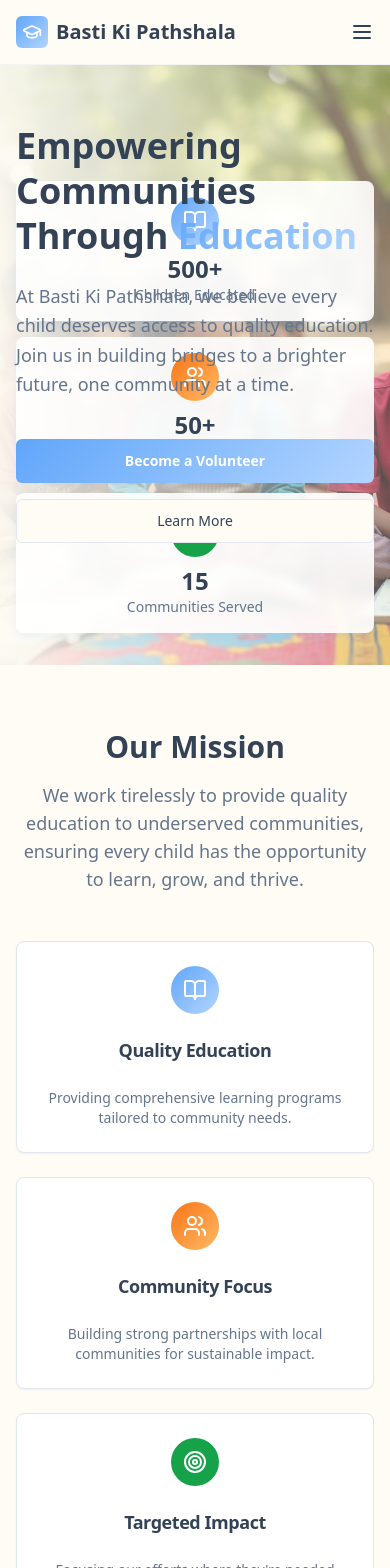
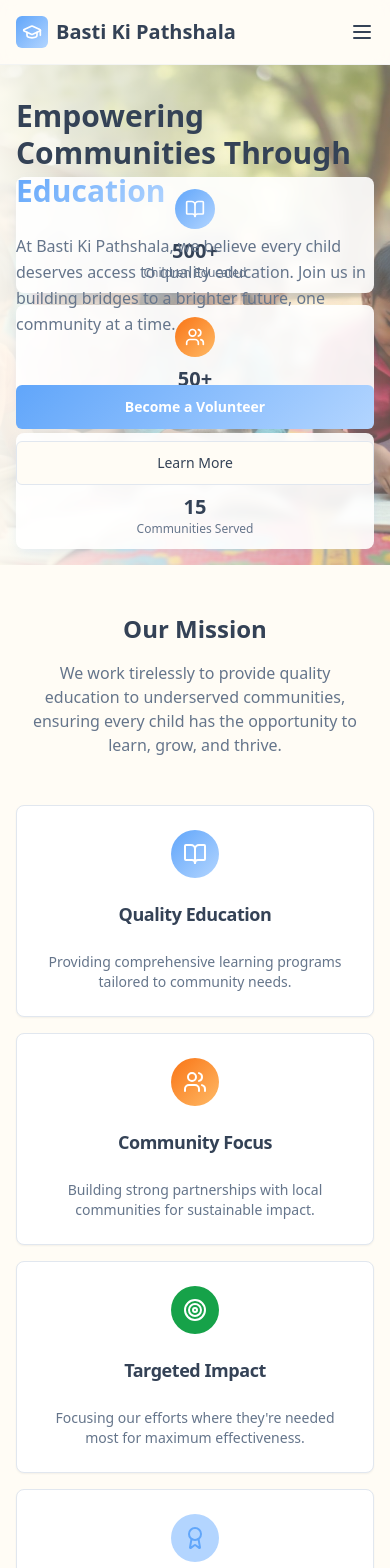
Before and after one commit to HarryEvans001/pathshala-portal-reach, a React (Vite) app: page / in a window 390 px wide. Shown: the top 1568 px of the page. Built offline with nearby package versions, Linux system fonts and the light colour scheme.

Commit message:
Add mobile responsiveness
Adjusted the website to be responsive for mobile phones.

```diff
--- a/src/components/HeroSection.tsx
+++ b/src/components/HeroSection.tsx
@@ -5,7 +5,7 @@ import { Heart, Users, BookOpen } from "lucide-react";
 
 const HeroSection = () => {
   return (
-    <section className="relative min-h-[600px] flex items-center justify-center overflow-hidden">
+    <section className="relative min-h-[500px] sm:min-h-[600px] flex items-center justify-center overflow-hidden">
       {/* Background Image */}
       <div className="absolute inset-0 z-0">
         <img
@@ -20,21 +20,21 @@ const HeroSection = () => {
       <div className="container mx-auto px-4 sm:px-6 lg:px-8 relative z-10">
         <div className="max-w-3xl">
           <div className="space-y-6 animate-fade-in">
-            <h1 className="text-4xl sm:text-5xl lg:text-6xl font-bold text-foreground leading-tight">
+            <h1 className="text-3xl sm:text-4xl md:text-5xl lg:text-6xl font-bold text-foreground leading-tight">
               Empowering Communities Through
               <span className="bg-gradient-primary bg-clip-text text-transparent"> Education</span>
             </h1>
 
-            <p className="text-lg sm:text-xl text-muted-foreground leading-relaxed max-w-2xl">
+            <p className="text-base sm:text-lg md:text-xl text-muted-foreground leading-relaxed max-w-2xl">
               At Basti Ki Pathshala, we believe every child deserves access to quality education.
               Join us in building bridges to a brighter future, one community at a time.
             </p>
 
-            <div className="flex flex-col sm:flex-row gap-4 pt-4 pb-16">
-              <Button variant="hero" size="lg" asChild>
+            <div className="flex flex-col sm:flex-row gap-3 sm:gap-4 pt-6 pb-12 sm:pb-16">
+              <Button variant="hero" size="lg" className="w-full sm:w-auto" asChild>
                 <Link to="/volunteer">Become a Volunteer</Link>
               </Button>
-              <Button variant="outline" size="lg" asChild>
+              <Button variant="outline" size="lg" className="w-full sm:w-auto" asChild>
                 <Link to="/about">Learn More</Link>
               </Button>
             </div>
@@ -43,30 +43,30 @@ const HeroSection = () => {
       </div>
 
       {/* Floating Stats */}
-      <div className="absolute bottom-8 left-1/2 transform -translate-x-1/2 w-full max-w-4xl px-4">
-        <div className="grid grid-cols-1 sm:grid-cols-3 gap-4">
-          <div className="bg-card/90 backdrop-blur-sm rounded-lg p-4 shadow-soft text-center">
-            <div className="flex items-center justify-center w-12 h-12 bg-gradient-primary rounded-full mx-auto mb-2">
-              <BookOpen className="h-6 w-6 text-primary-foreground" />
+      <div className="absolute bottom-4 sm:bottom-8 left-1/2 transform -translate-x-1/2 w-full max-w-4xl px-4">
+        <div className="grid grid-cols-1 sm:grid-cols-3 gap-3 sm:gap-4">
+          <div className="bg-card/90 backdrop-blur-sm rounded-lg p-3 sm:p-4 shadow-soft text-center">
+            <div className="flex items-center justify-center w-10 h-10 sm:w-12 sm:h-12 bg-gradient-primary rounded-full mx-auto mb-2">
+              <BookOpen className="h-5 w-5 sm:h-6 sm:w-6 text-primary-foreground" />
             </div>
-            <div className="text-2xl font-bold text-foreground">500+</div>
-            <div className="text-sm text-muted-foreground">Children Educated</div>
+            <div className="text-xl sm:text-2xl font-bold text-foreground">500+</div>
+            <div className="text-xs sm:text-sm text-muted-foreground">Children Educated</div>
           </div>
 
-          <div className="bg-card/90 backdrop-blur-sm rounded-lg p-4 shadow-soft text-center">
-            <div className="flex items-center justify-center w-12 h-12 bg-gradient-warm rounded-full mx-auto mb-2">
-              <Users className="h-6 w-6 text-accent-foreground" />
+          <div className="bg-card/90 backdrop-blur-sm rounded-lg p-3 sm:p-4 shadow-soft text-center">
+            <div className="flex items-center justify-center w-10 h-10 sm:w-12 sm:h-12 bg-gradient-warm rounded-full mx-auto mb-2">
+              <Users className="h-5 w-5 sm:h-6 sm:w-6 text-accent-foreground" />
             </div>
-            <div className="text-2xl font-bold text-foreground">50+</div>
-            <div className="text-sm text-muted-foreground">Active Volunteers</div>
+            <div className="text-xl sm:text-2xl font-bold text-foreground">50+</div>
+            <div className="text-xs sm:text-sm text-muted-foreground">Active Volunteers</div>
           </div>
 
-          <div className="bg-card/90 backdrop-blur-sm rounded-lg p-4 shadow-soft text-center">
-            <div className="flex items-center justify-center w-12 h-12 bg-success rounded-full mx-auto mb-2">
-              <Heart className="h-6 w-6 text-white" />
+          <div className="bg-card/90 backdrop-blur-sm rounded-lg p-3 sm:p-4 shadow-soft text-center">
+            <div className="flex items-center justify-center w-10 h-10 sm:w-12 sm:h-12 bg-success rounded-full mx-auto mb-2">
+              <Heart className="h-5 w-5 sm:h-6 sm:w-6 text-white" />
             </div>
-            <div className="text-2xl font-bold text-foreground">15</div>
-            <div className="text-sm text-muted-foreground">Communities Served</div>
+            <div className="text-xl sm:text-2xl font-bold text-foreground">15</div>
+            <div className="text-xs sm:text-sm text-muted-foreground">Communities Served</div>
           </div>
         </div>
       </div>
--- a/src/pages/Home.tsx
+++ b/src/pages/Home.tsx
@@ -10,19 +10,19 @@ const Home = () => {
       <HeroSection />
 
       {/* Mission Section */}
-      <section className="py-16 bg-background">
+      <section className="py-12 sm:py-16 bg-background">
         <div className="container mx-auto px-4 sm:px-6 lg:px-8">
           <div className="text-center mb-12">
-            <h2 className="text-3xl sm:text-4xl font-bold text-foreground mb-4">
+            <h2 className="text-2xl sm:text-3xl md:text-4xl font-bold text-foreground mb-4">
               Our Mission
             </h2>
-            <p className="text-lg text-muted-foreground max-w-3xl mx-auto">
+            <p className="text-base sm:text-lg text-muted-foreground max-w-3xl mx-auto px-4">
               We work tirelessly to provide quality education to underserved communities,
               ensuring every child has the opportunity to learn, grow, and thrive.
             </p>
           </div>
 
-          <div className="grid grid-cols-1 md:grid-cols-2 lg:grid-cols-4 gap-6">
+          <div className="grid grid-cols-1 sm:grid-cols-2 lg:grid-cols-4 gap-4 sm:gap-6">
             <Card className="text-center hover:shadow-soft transition-all duration-300">
               <CardHeader>
                 <div className="flex items-center justify-center w-12 h-12 bg-gradient-primary rounded-full mx-auto mb-4">
@@ -83,20 +83,20 @@ const Home = () => {
       </section>
 
       {/* Call to Action */}
-      <section className="py-16 bg-muted/30">
+      <section className="py-12 sm:py-16 bg-muted/30">
         <div className="container mx-auto px-4 sm:px-6 lg:px-8 text-center">
-          <h2 className="text-3xl sm:text-4xl font-bold text-foreground mb-4">
+          <h2 className="text-2xl sm:text-3xl md:text-4xl font-bold text-foreground mb-4">
             Ready to Make a Difference?
           </h2>
-          <p className="text-lg text-muted-foreground mb-8 max-w-2xl mx-auto">
+          <p className="text-base sm:text-lg text-muted-foreground mb-6 sm:mb-8 max-w-2xl mx-auto px-4">
             Join our community of passionate volunteers and help us bring quality education
             to every corner of society. Your contribution can change lives.
           </p>
-          <div className="flex flex-col sm:flex-row gap-4 justify-center">
-            <Button variant="hero" size="lg" asChild>
+          <div className="flex flex-col sm:flex-row gap-3 sm:gap-4 justify-center px-4">
+            <Button variant="hero" size="lg" className="w-full sm:w-auto" asChild>
               <Link to="/volunteer">Start Volunteering</Link>
             </Button>
-            <Button variant="outline" size="lg" asChild>
+            <Button variant="outline" size="lg" className="w-full sm:w-auto" asChild>
               <Link to="/about">Learn About Us</Link>
             </Button>
           </div>
```
